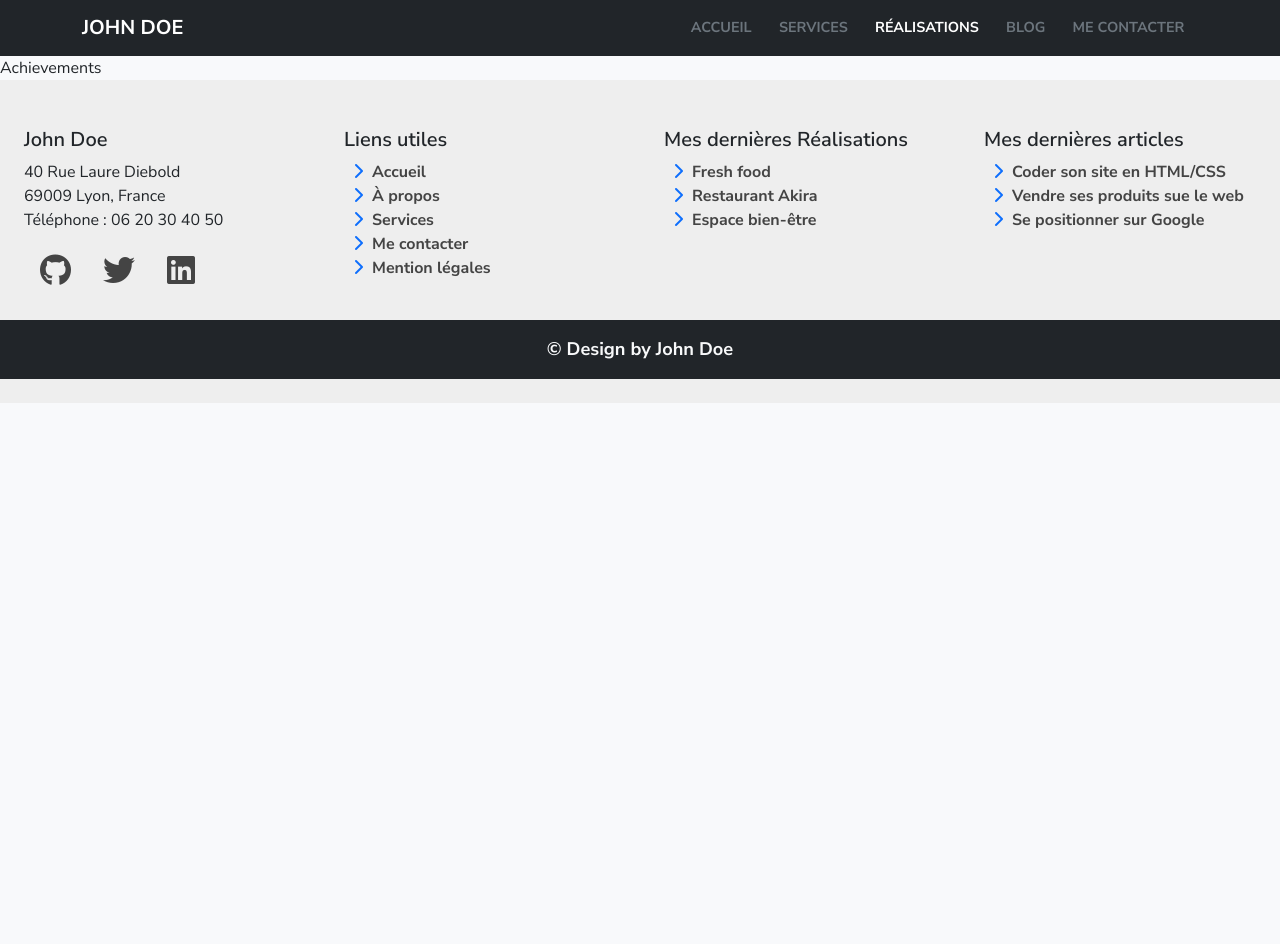
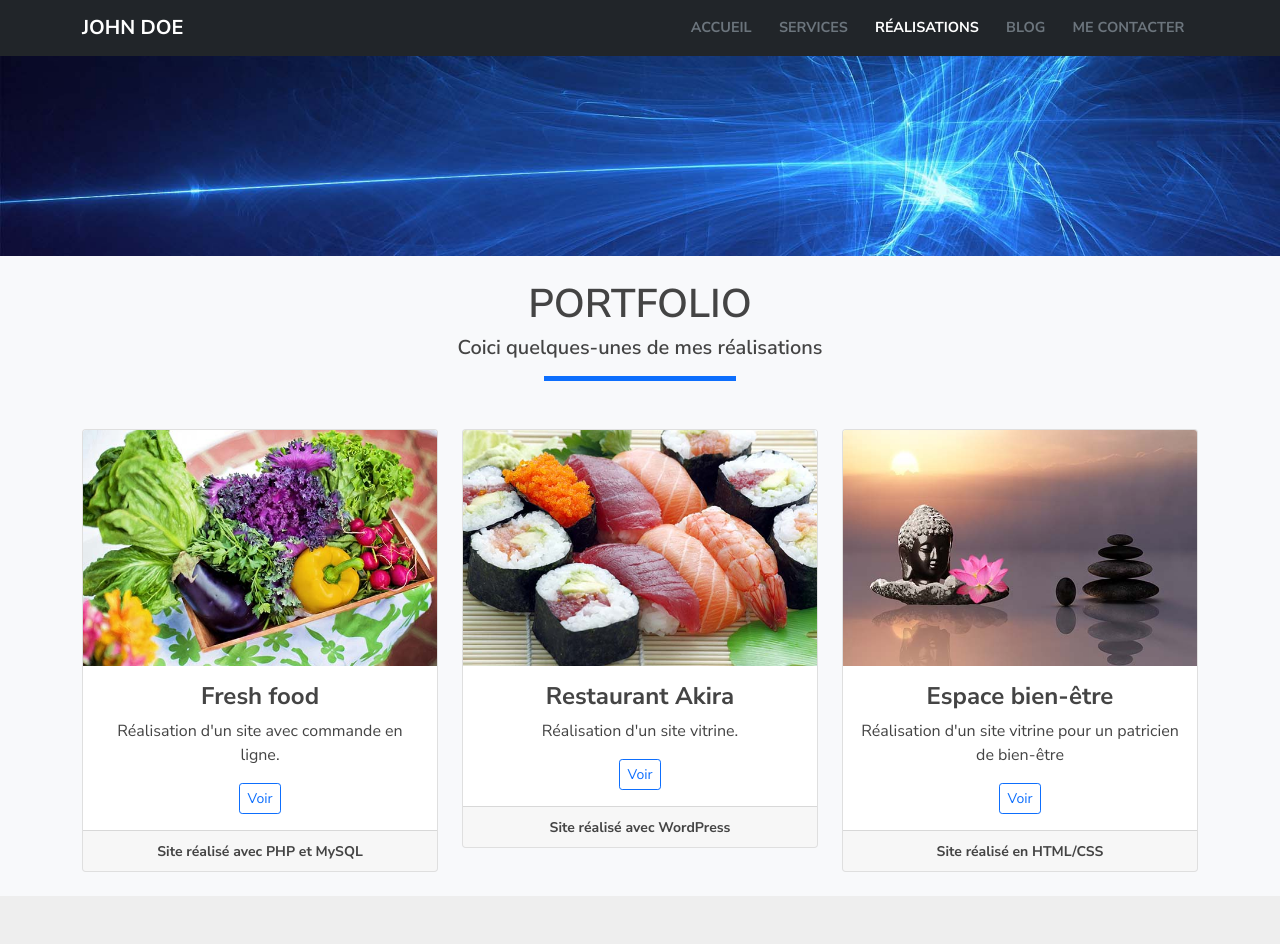
Before and after one commit to masterxamss/cv-react-repo, a React (Vite) app: page /achievements in a window 1280 px wide. Shown: the top 944 px of the page. Before the commit the page ends 800 px from the top, so only its background shows below. Built offline with nearby package versions, Linux system fonts and the light colour scheme.

Commit message:
add achivements page

```diff
--- a/src/pages/Achievements.jsx
+++ b/src/pages/Achievements.jsx
@@ -1,8 +1,81 @@
 import React from 'react'
+import Banner from '../components/Banner'
+import imgFreshFood from '../assets/images/portfolio/fresh-food.jpg'
+import imgResto from '../assets/images/portfolio/restaurant-japonais.jpg'
+import imgSpa from '../assets/images/portfolio/espace-bien-etre.jpg'
 
 const Achievements = () => {
   return (
-    <div>Achievements</div>
+    <main>
+      <Banner />
+      <section className="blog-container">
+        <div className="section-title">
+          <h1 className="text-uppercase text-center fluid pt-4">Portfolio</h1>
+          <h2 className="text-center fluid fs-5">
+            Coici quelques-unes de mes réalisations
+          </h2>
+          <span></span>
+        </div>
+        {/* CARDS */}
+        <div className="container">
+
+          <div className="row">
+
+            <div className="col-sm-12 col-md-6 col-lg-4 pb-4">
+              <div className="card text-center">
+                <img src={imgFreshFood} className="card-img-top" alt="image code"></img>
+                <div className="card-body">
+                  <h5 className="card-title fw-bold fs-4">Fresh food</h5>
+                  <p className="card-text">
+                    Réalisation d'un site avec commande en ligne.
+                  </p>
+                  <button type="button" className="btn btn-outline-primary btn-sm">Voir</button>
+                </div>
+                <div className="card-footer">
+                  <small className="text-body-secondary fw-bold">
+                    Site réalisé avec PHP et MySQL
+                  </small>
+                </div>
+              </div>
+            </div>
+            <div className="col-sm-12 col-md-6 col-lg-4 pb-4">
+              <div className="card text-center">
+                <img src={imgResto} className="card-img-top" alt="image money"></img>
+                <div className="card-body">
+                  <h5 className="card-title fw-bold fs-4">Restaurant Akira</h5>
+                  <p className="card-text">
+                    Réalisation d'un site vitrine.
+                  </p>
+                  <button type="button" className="btn btn-outline-primary btn-sm">Voir</button>
+                </div>
+                <div className="card-footer">
+                  <small className="text-body-secondary fw-bold">
+                    Site réalisé avec WordPress
+                  </small>
+                </div>
+              </div>
+            </div>
+            <div className="col-sm-12 col-md-6 col-lg-4 pb-4">
+              <div className="card text-center">
+                <img src={imgSpa} className="card-img-top" alt="image google"></img>
+                <div className="card-body">
+                  <h5 className="card-title fw-bold fs-4">Espace bien-être</h5>
+                  <p className="card-text">
+                    Réalisation d'un site vitrine pour un patricien de bien-être
+                  </p>
+                  <button type="button" className="btn btn-outline-primary btn-sm">Voir</button>
+                </div>
+                <div className="card-footer">
+                  <small className="text-body-secondary fw-bold">
+                    Site réalisé en HTML/CSS
+                  </small>
+                </div>
+              </div>
+            </div>
+          </div>
+        </div>
+      </section>
+    </main>
   )
 }
 
--- a/src/pages/Services.jsx
+++ b/src/pages/Services.jsx
@@ -8,12 +8,12 @@ const Services = () => {
       <section className='services-container'>
         <div className="section-title">
           <h1 className="text-uppercase text-center fluid pt-4">Mon offre de services</h1>
-          <h2 className="text-center fluid fs-5">
+          <h2 className="text-center fluid fs-6">
             Voici les prestations sur lesquelles je peux intervenir.
           </h2>
           <span></span>
           </div>
-          <div className="services-content row p-5">
+          <div className="services-content row p-3">
             <div className="col-sm-12 col-md-4 py-1">
               <article className='text-center shadow-sm p-3 mb-1 bg-body m-1 d-flex flex-column justify-content-center' style={{borderRadius: '10px', minHeight: "300px"}}>
                 <i className="fa-solid fa-display" style={{color: '#0d6efd', fontSize: '30px'}}></i>
```
